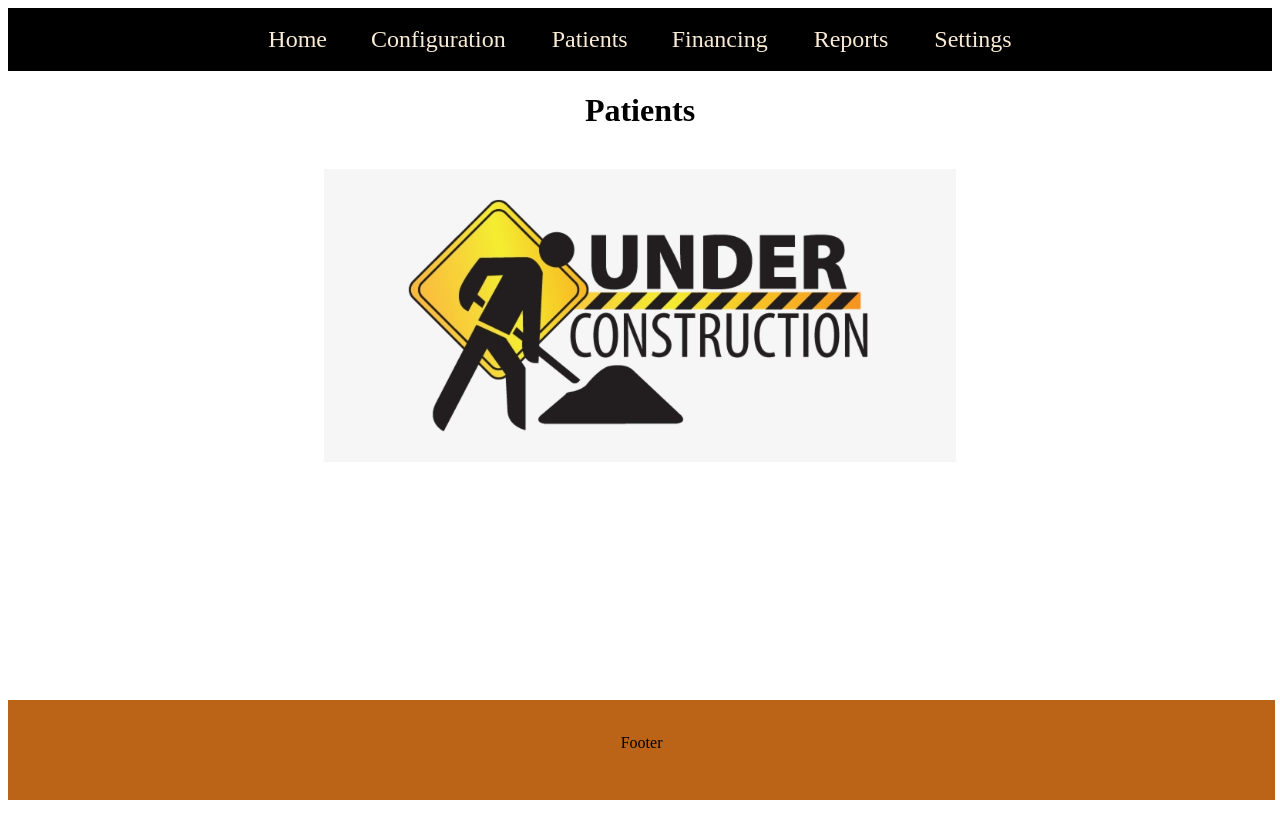
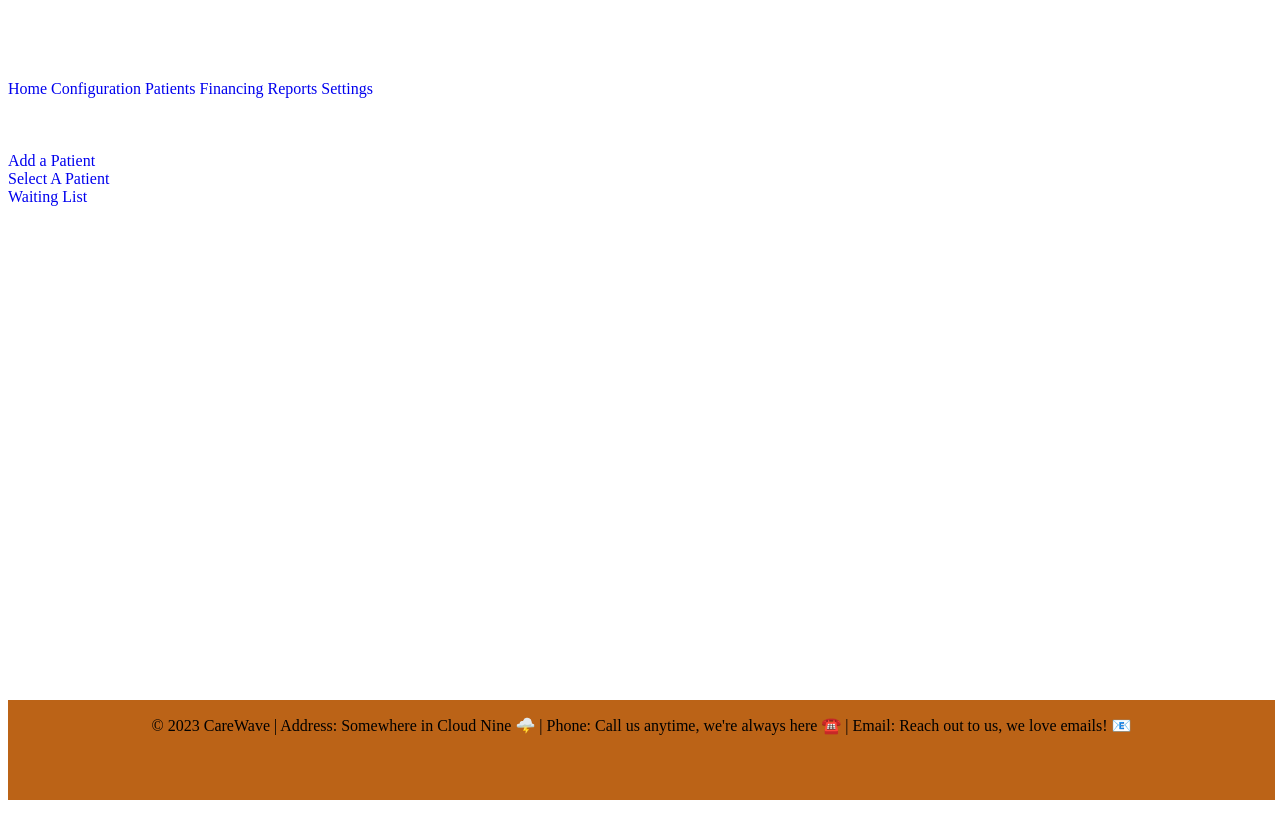
Before and after one commit to AlGAHBOUZ/Clinic-System, a plain HTML site: page patients.html in a window 1280 px wide. Drawn offline with Linux system fonts and the light colour scheme.

Commit message:
Add files via upload

```diff
--- a/patients.html
+++ b/patients.html
@@ -1,45 +1,45 @@
-<!Doctype html>
+<!DOCTYPE html>
 <html>
 <head>
-        <meta name = "author" content="me">
-        <meta name = "me" content="A random html website">
-        <meta name = "keyword" content = "Revision, RickRoll, HTML">
+    <meta name="author" content="me">
+    <meta name="me" content="A random HTML website">
+    <meta name="keyword" content="Revision, RickRoll, HTML">
     <link href="style.css" rel="stylesheet">
     <link rel="icon" href="lol_icon.jpg">
     <title>Prototype</title>
-
 </head>
 <body>
-        <center>
-            <center style="background-color: black;" >
-                <br>
-               <a href = "index.html" style="color: antiquewhite;font-size:x-large;padding: 20px;"> Home</a>
-              <a href = "config.html" style="color: antiquewhite;font-size:x-large;padding: 20px;"> Configuration </a>
-            <a href =  "patients.html" style="color: antiquewhite;font-size:x-large;padding: 20px;"> Patients</a>
-              <a href = "financing.html" style="color: antiquewhite;font-size:x-large;padding: 20px;"> Financing </a>
-              <a href = "reports.html" style="color: antiquewhite;font-size:x-large;padding: 20px;"> Reports </a>
-              <a href = "settings.html" style="color: antiquewhite;font-size:x-large;padding: 20px;"> Settings </a>
+    <header>
+        <h1><a href="index.html" style="color: #ffff;">CareWave</a></h1>
+    </header>
+    <div class="animated-background"></div>
+    <nav>
+        <a href="index.html">Home</a>
+        <a href="config.html">Configuration</a>
+        <a href="#">Patients</a>
+        <a href="financing.html">Financing</a>
+        <a href="reports.html">Reports</a>
+        <a href="settings.html">Settings</a>
+    </nav>
     <br>
     <br>
-            </center>
+    <br>
+    <main>
+        <main class="homepage">
 
-             <h1> <b>
-                Patients
-            </b> </h1>
-
-
-         <br>
-
-        <center>
-            <a href = "https://www.youtube.com/watch?v=dQw4w9WgXcQ&ab_channel=RickAstley" target="_blank"><img src = "66-668402_we-are-still-working-on-it-construction.png" alt = "You Just Got Rickrolled" name = "Don't Click" class = "center" title = "RICKROLL" >  </a>
-        </center>
-
-            <br>
+            <a href="config.html" class="page-box">
+                <div>Add a Patient</div>
+              </a>
+            <a href="config.html" class="page-box">
+                <div>Select A Patient</div>
+              </a>
+              <a href="config.html" class="page-box">
+                <div>Waiting List</div>
+              </a>
+        </main>
+    </main>
     <footer>
-                <br>
-               <p> Footer </p>
-               <br>
+        <p>&copy; 2023 CareWave | Address: Somewhere in Cloud Nine 🌩️ | Phone: Call us anytime, we're always here ☎️ | Email: Reach out to us, we love emails! 📧</p>
     </footer>
-            </center>
 </body>
 </html>
```
Also changed, not shown: index.html (+30 -35 lines). Lines whose indentation alone changed are shown as unchanged.
